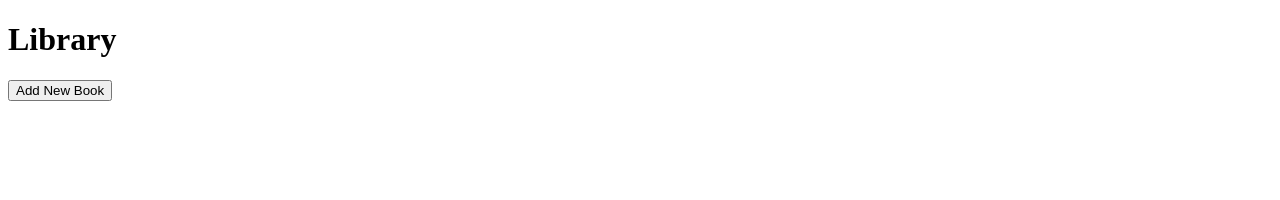
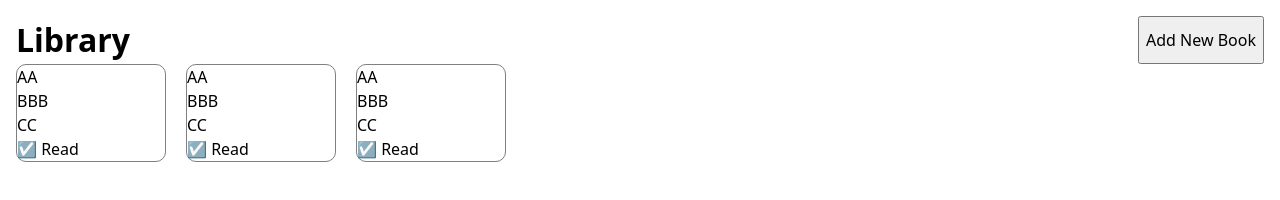
Before and after one commit to ajcur/odin-library, a plain HTML site: page index.html in a window 1280 px wide. Drawn offline with Linux system fonts and the light colour scheme.

Commit message:
Begin basic styling and layout

```diff
--- a/index.html
+++ b/index.html
@@ -33,6 +33,25 @@
             <button type="submit" class="add-button">Add</button>
         </form>
     </dialog>
-    <div class="bookshelf-box"></div>
+    <div class="bookshelf-box">
+        <div class="book-display">
+            <p class="title-display">AA</p>
+            <p class="author-display">BBB</p>
+            <p class="pagecount-display">CC</p>
+            <div class="read-display">☑️ Read</div>
+        </div>
+        <div class="book-display">
+            <p class="title-display">AA</p>
+            <p class="author-display">BBB</p>
+            <p class="pagecount-display">CC</p>
+            <div class="read-display">☑️ Read</div>
+        </div>
+        <div class="book-display">
+            <p class="title-display">AA</p>
+            <p class="author-display">BBB</p>
+            <p class="pagecount-display">CC</p>
+            <div class="read-display">☑️ Read</div>
+        </div>
+    </div>
 </body>
 </html>
--- a/javascript.js
+++ b/javascript.js
@@ -20,6 +20,7 @@ function Book(id, title, author, pagecount, read) {
 function addBookToLibrary(id, title, author, pagecount, read) {
     let newBook = new Book(id, title, author, pagecount, read);
     myLibrary.push(newBook);
+    bookshelfBox.replaceChildren();
     myLibrary.forEach(addBookDisplay);
 }
 
@@ -65,5 +66,4 @@ newBookDialog.addEventListener('close', () => {
     let read = readCheckbox.checked;
     addBookToLibrary(id, title, author, pagecount, read);
     resetDialog();
-    console.log(myLibrary);
 })
--- a/styles.css
+++ b/styles.css
@@ -0,0 +1,75 @@
+/* 1. Use a more-intuitive box-sizing model */
+*, *::before, *::after {
+  box-sizing: border-box;
+}
+
+/* 2. Remove default margin */
+* {
+  margin: 0;
+}
+
+/* 3. Enable keyword animations */
+@media (prefers-reduced-motion: no-preference) {
+  html {
+    interpolate-size: allow-keywords;
+  }
+}
+
+body {
+  /* 4. Add accessible line-height */
+  line-height: 1.5;
+  /* 5. Improve text rendering */
+  -webkit-font-smoothing: antialiased;
+}
+
+/* 6. Improve media defaults */
+img, picture, video, canvas, svg {
+  display: block;
+  max-width: 100%;
+}
+
+/* 7. Inherit fonts for form controls */
+input, button, textarea, select {
+  font: inherit;
+}
+
+/* 8. Avoid text overflows */
+p, h1, h2, h3, h4, h5, h6 {
+  overflow-wrap: break-word;
+}
+
+/* 9. Improve line wrapping */
+p {
+  text-wrap: pretty;
+}
+h1, h2, h3, h4, h5, h6 {
+  text-wrap: balance;
+}
+
+/*
+  10. Create a root stacking context
+*/
+#root, #__next {
+  isolation: isolate;
+}
+
+body {
+    padding: 1rem;
+    font-family: system-ui, sans-serif;
+}
+
+header {
+    display: flex;
+    justify-content: space-between;
+}
+
+.bookshelf-box {
+    display: grid;
+    grid-template-columns: repeat(auto-fit, 150px);
+    gap: 20px;
+}
+
+.book-display {
+    border: 1px solid grey;
+    border-radius: 10px;
+}
```
